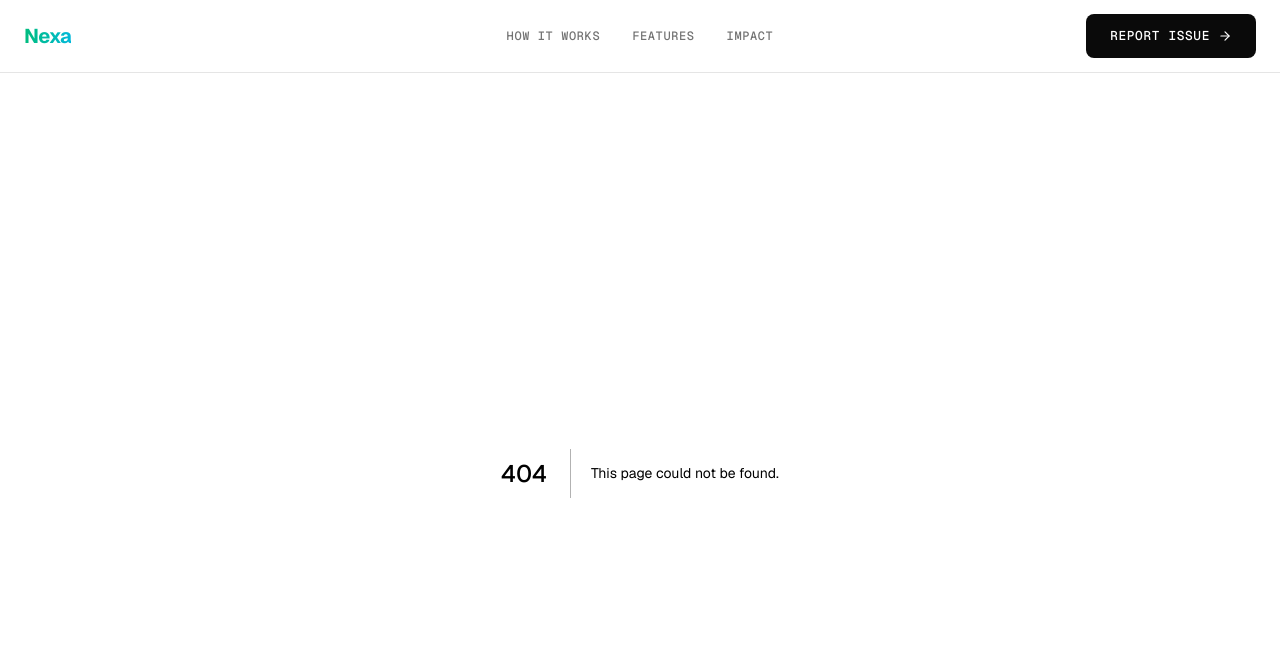
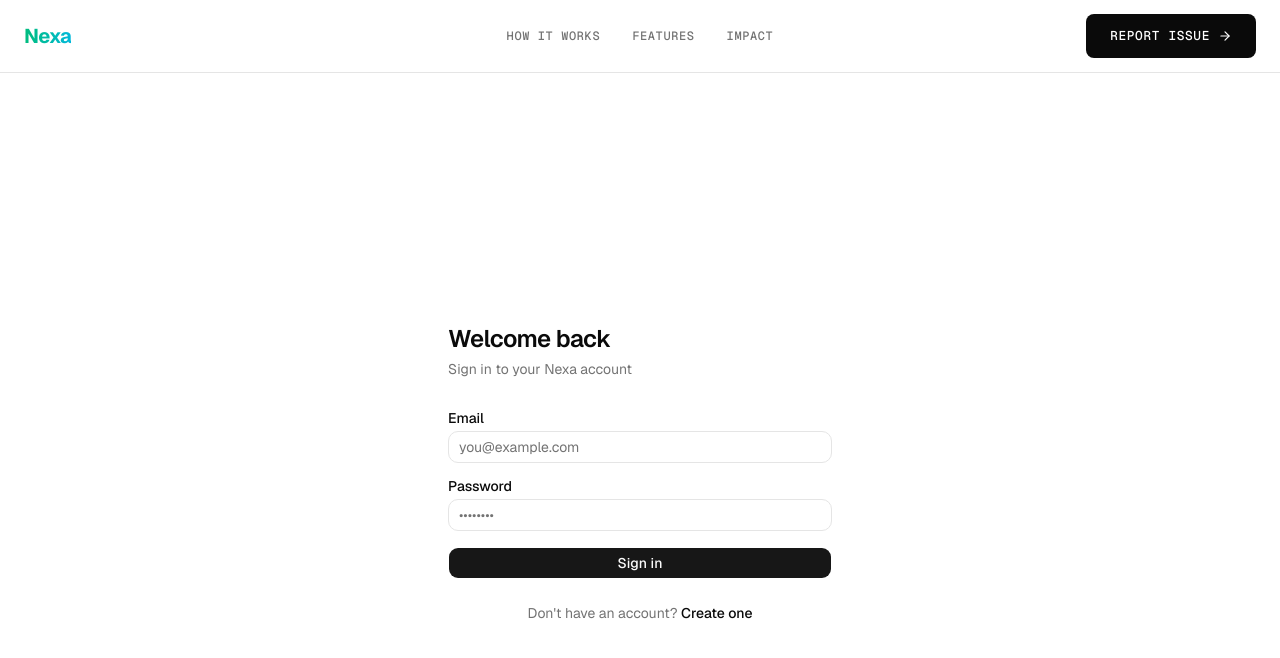
Before and after one commit to StanfordCS194/spr26-Team-24, a Next.js app in the folder nexa/: page /login in a window 1280 px wide. Before the commit this address had no page. Shown: the top 658 px of the page. Built offline with nearby package versions, Linux system fonts and the light colour scheme.

Commit message:
Login component

```diff
--- /dev/null
+++ b/nexa/src/app/(auth)/login/page.tsx
@@ -0,0 +1,21 @@
+// /login — rendered as a server component (no "use client" needed here)
+// The (auth) folder is a Next.js route group: it organises files but doesn't affect the URL.
+// The actual interactive form lives in LoginForm (a client component).
+
+import { LoginForm } from "@/components/auth/login-form";
+import { Suspense } from "react";
+
+export const metadata = {
+  title: "Sign in — Nexa",
+};
+
+export default function LoginPage() {
+  return (
+    <main className="flex min-h-screen flex-col items-center justify-center px-6 py-12">
+      {/* Suspense is required because LoginForm uses useSearchParams() */}
+      <Suspense>
+        <LoginForm />
+      </Suspense>
+    </main>
+  );
+}
```
